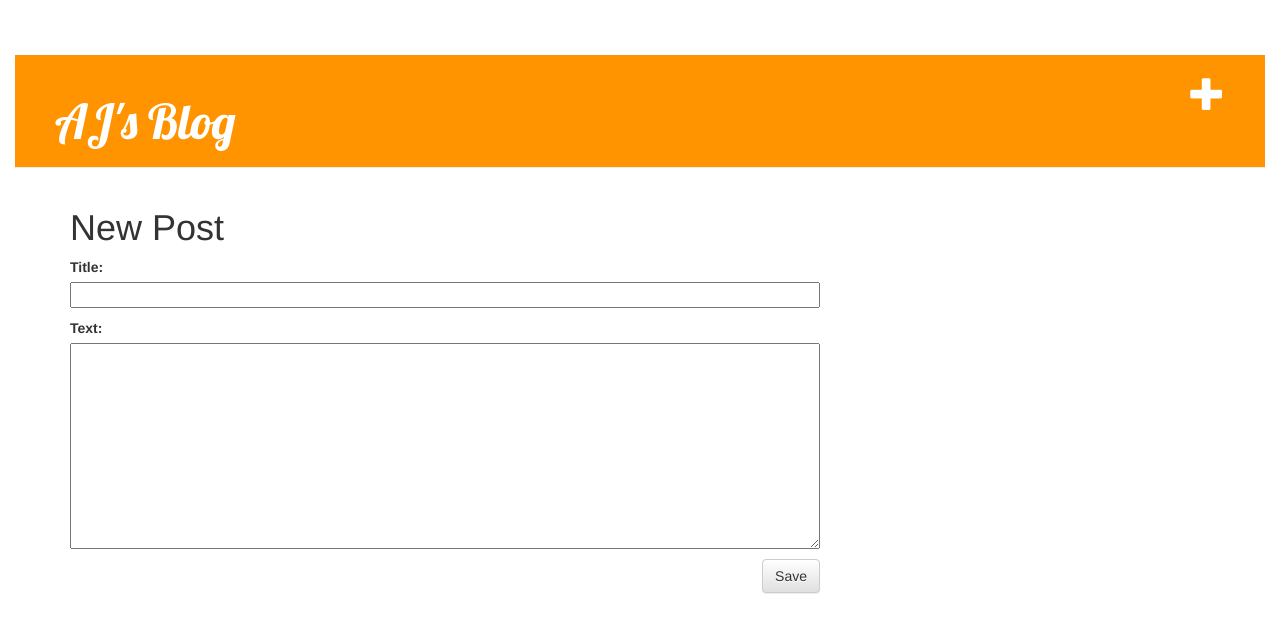
After one commit to aayush-j/my-first-blog, a Django app: template mysite/blog/templates/blog/post_edit.html in a window 1280 px wide. The commit adds this page. Shown: the top 633 px of the page. Run offline with Django 3.2, Linux system fonts and the light colour scheme; the template is opened without the code that fills it: values that come from a table or form of the project are taken from there, others are empty; parts of the project's set-up code (start-up, migrations or seed data) failed here and were passed over; some libraries are stand-ins or nearby versions.

Commit message:
Added Add blog button with some changes and security.

```diff
--- /dev/null
+++ b/mysite/blog/forms.py
@@ -0,0 +1,7 @@
+from django import forms
+from .models import Post
+
+class PostForm(forms.ModelForm):
+    class Meta:
+        model = Post
+        fields = ('title', 'text',)
--- a/mysite/blog/templates/blog/base.html
+++ b/mysite/blog/templates/blog/base.html
@@ -17,6 +17,7 @@
     <body>
 
         <div class="page-header">
+            <a href="{% url 'post_new' %}" class="top-menu"><span class="glyphicon glyphicon-plus"></span></a>
             <h1><a href="/">AJ's Blog</a></h1>
         </div>
 
--- a/mysite/blog/templates/blog/post_detail.html
+++ b/mysite/blog/templates/blog/post_detail.html
@@ -5,6 +5,7 @@
                 {{ post.published_date }}
             </div>
         {% endif %}
+        <a class="btn btn-default" href="{% url 'post_edit' pk=post.pk %}"><span class="glyphicon glyphicon-pencil"></span></a>
         <h1>{{ post.title }}</h1>
         <p>{{ post.text|linebreaksbr }}</p>
     </div>
--- /dev/null
+++ b/mysite/blog/templates/blog/post_edit.html
@@ -0,0 +1,9 @@
+{% extends 'blog/base.html' %}
+
+{% block content %}
+    <h1>New Post</h1>
+    <form method="POST" class="post-form">{% csrf_token %}
+        {{ form.as_p }}
+        <button type="submit" class="save btn btn-default">Save</button>
+    </form>
+{% endblock %}
--- a/mysite/blog/urls.py
+++ b/mysite/blog/urls.py
@@ -4,4 +4,6 @@ from . import views
 urlpatterns = [
     url(r'^$', views.post_list, name='post_list'),
     url(r'^post/(?P<pk>\d+)/$', views.post_detail, name='post_detail'),
+    url(r'^post/new/$', views.post_new, name='post_new'),
+    url(r'^post/(?P<pk>\d+)/edit/$', views.post_edit, name='post_edit'),
 ]
```
Also changed, not shown: mysite/blog/views.py (+18 -1 lines).
